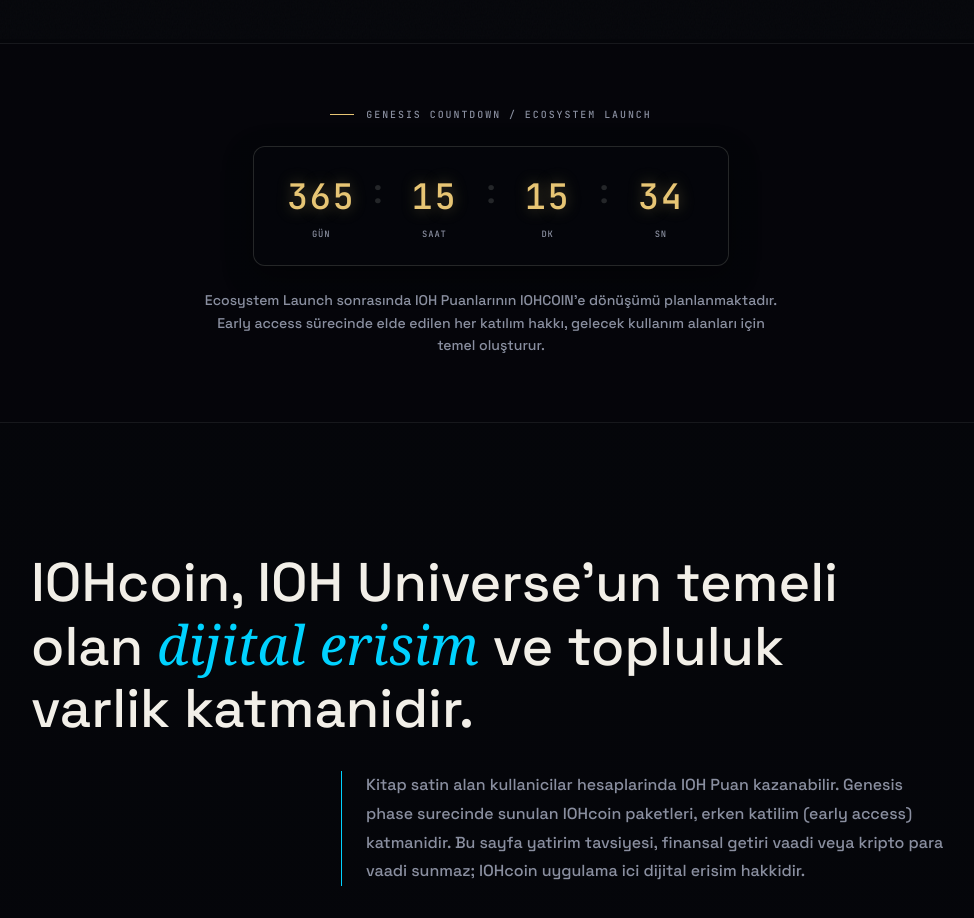
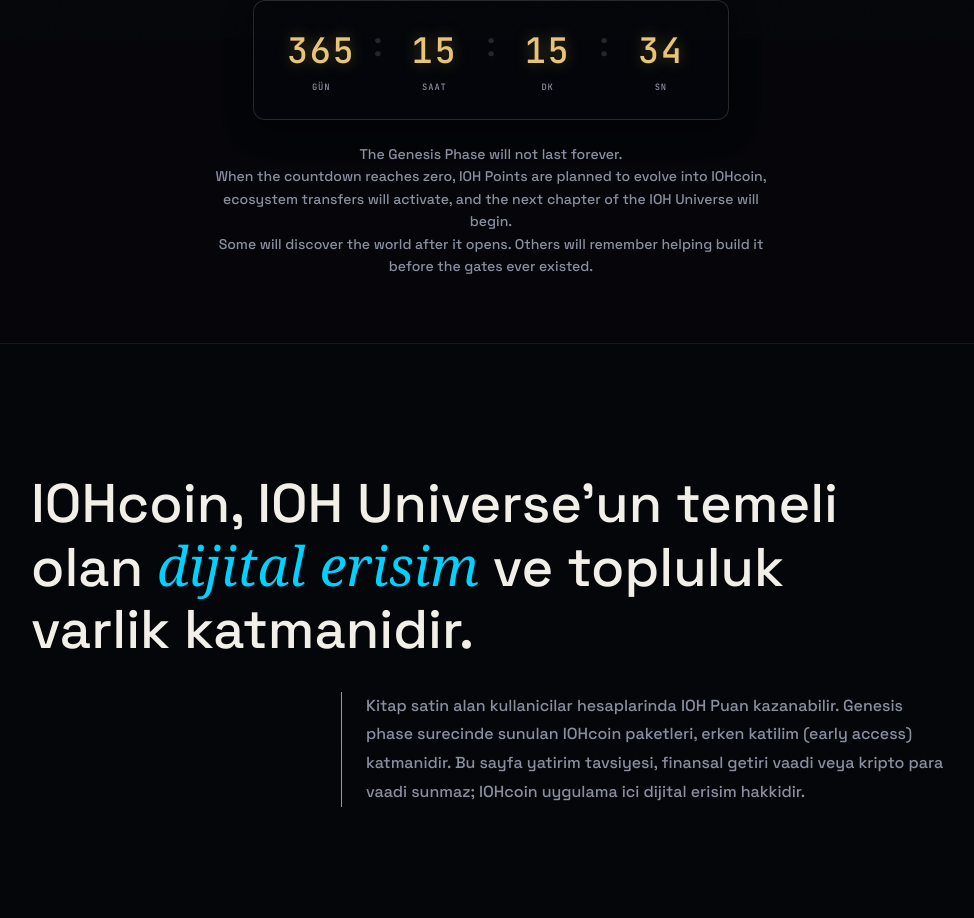
Before and after one commit to sametyurttas-cyber/iohbook, a Next.js app: page /token-sale in a window 1280 px wide. Shown: the part 1061-1979 px from the top of the page, without its empty margins (149-1123 px from the left). Built offline with nearby package versions, Linux system fonts and the light colour scheme; no server answers; the database is empty.

Commit message:
style: make hero and countdown text blocks compact and combined

```diff
--- a/src/features/token-sale/genesis-countdown.tsx
+++ b/src/features/token-sale/genesis-countdown.tsx
@@ -82,8 +82,11 @@ export function GenesisCountdown() {
         )}
 
         <p className={styles.countdownDescription}>
-          Ecosystem Launch sonrasında IOH Puanlarının IOHCOIN'e dönüşümü planlanmaktadır.
-          Early access sürecinde elde edilen her katılım hakkı, gelecek kullanım alanları için temel oluşturur.
+          The Genesis Phase will not last forever.
+          <br />
+          When the countdown reaches zero, IOH Points are planned to evolve into IOHcoin, ecosystem transfers will activate, and the next chapter of the IOH Universe will begin.
+          <br />
+          Some will discover the world after it opens. Others will remember helping build it before the gates ever existed.
         </p>
       </div>
     </section>
--- a/src/features/token-sale/token-sale-scene.tsx
+++ b/src/features/token-sale/token-sale-scene.tsx
@@ -120,21 +120,11 @@ function TokenSaleHero() {
           <p className={styles.heroLead} id="ts-hero-lead">
             Every great world begins with a small signal.
             <br />
-            <br />
-            IOHcoin is more than a digital asset.
-            <br />
-            <br />
-            It is the first fragment of the future IOH civilization,
-            <br />
+            IOHcoin is more than a digital asset. It is the first fragment of the future IOH civilization,
             the foundation of the metaverse layers yet to be opened,
-            <br />
-            the beginning of a new digital economy,
-            <br />
-            and the first piece of a world that does not yet exist.
-            <br />
+            the beginning of a new digital economy, and the first piece of a world that does not yet exist.
             <br />
             Most people enter a world only after it has already been built.
-            <br />
             <br />
             Genesis Phase exists for those who were there while the world was still being created.
           </p>
```
